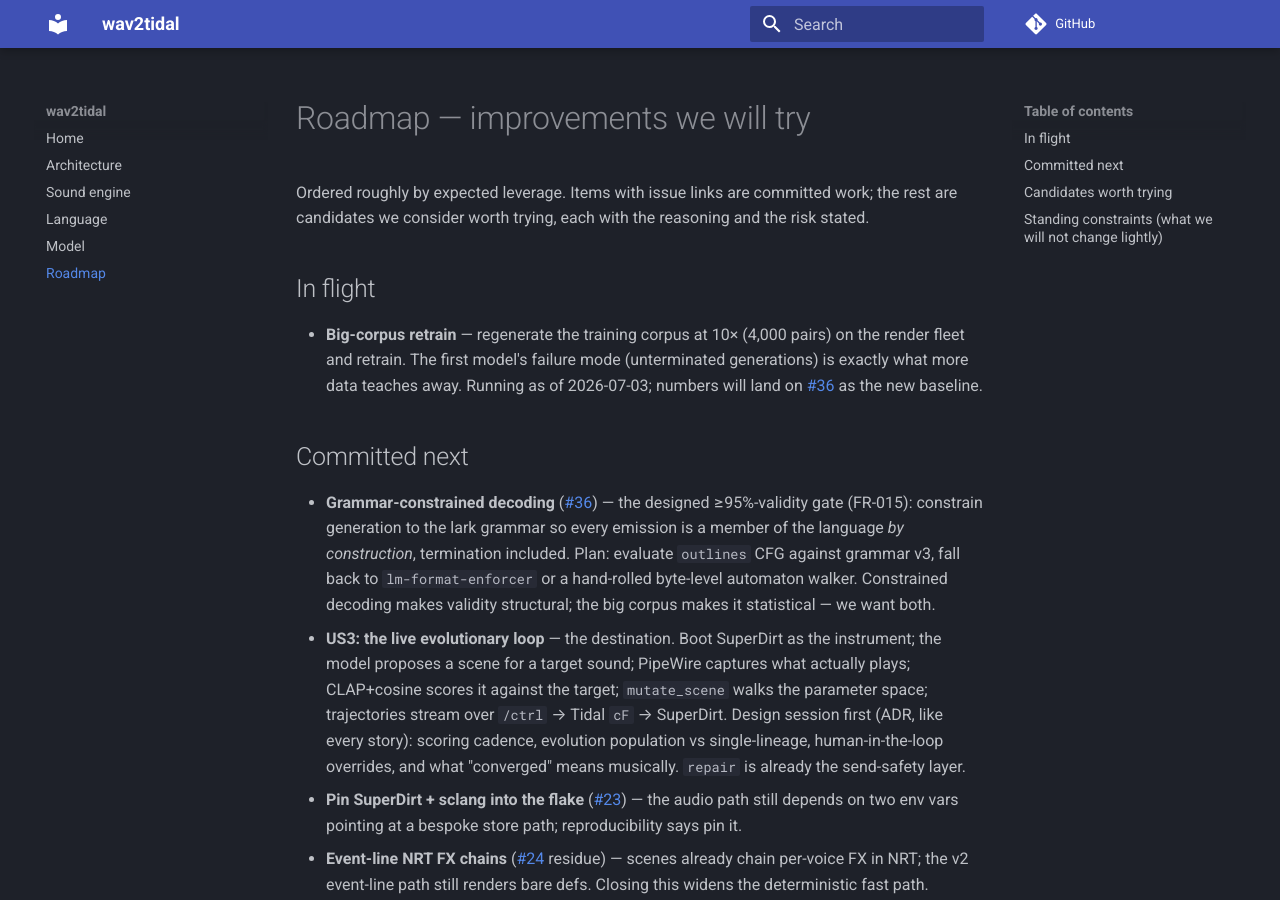
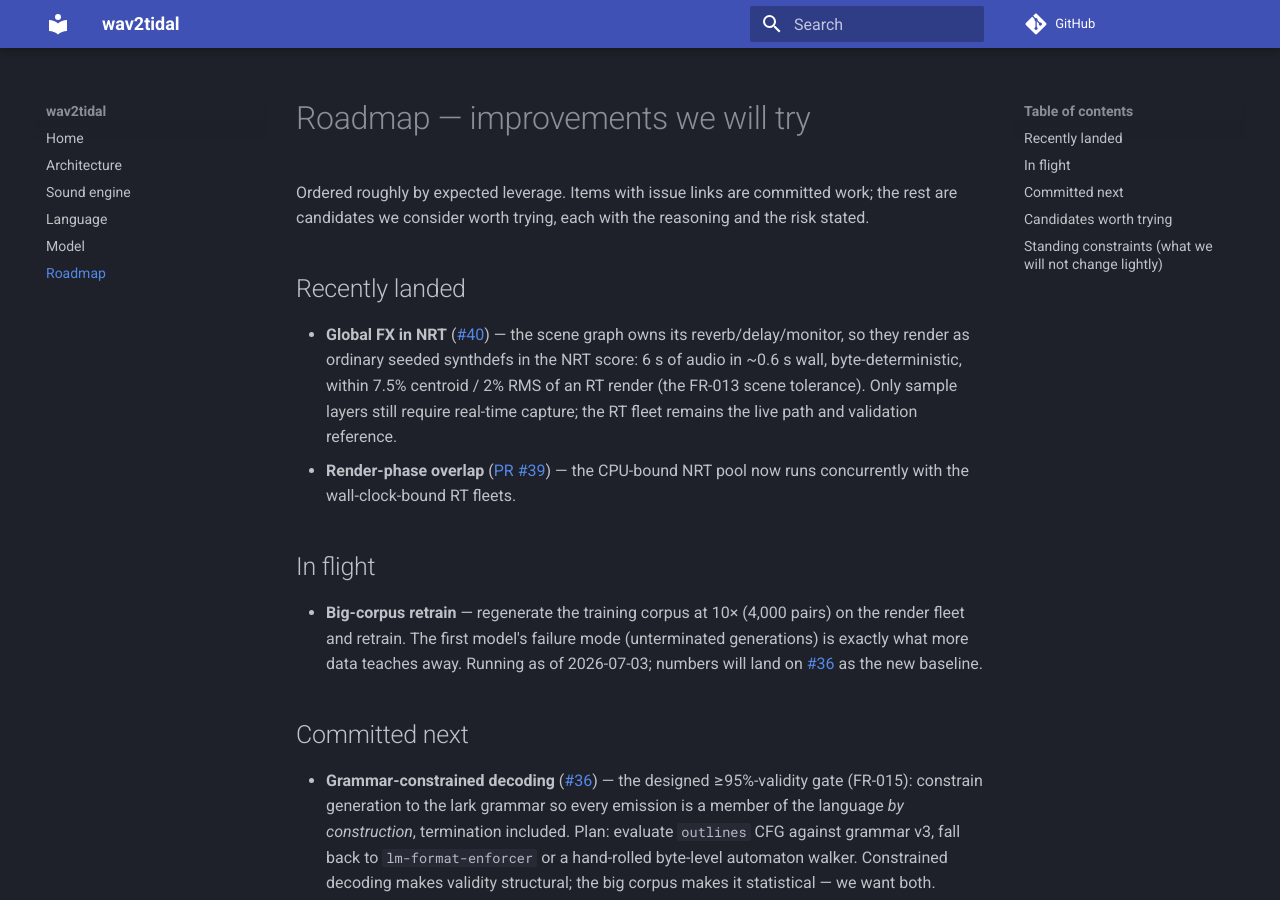
Before and after one commit to lambdasistemi/wav2tidal, an MkDocs documentation site: the page built from docs/roadmap.md, in a window 1280 px wide and 900 px high. Built offline with MkDocs 1.6.1 and Material for MkDocs 9.7.7, drawn with Linux system fonts in a browser that asks for light colours; comment, search, counter and statistics services are not loaded.

Commit message:
docs: NRT global FX landed — refresh roadmap and render table

```diff
--- a/docs/roadmap.md
+++ b/docs/roadmap.md
@@ -3,6 +3,20 @@
 Ordered roughly by expected leverage. Items with issue links are
 committed work; the rest are candidates we consider worth trying, each
 with the reasoning and the risk stated.
+
+## Recently landed
+
+- **Global FX in NRT**
+  ([#40](https://github.com/lambdasistemi/wav2tidal/issues/40)) — the
+  scene graph owns its reverb/delay/monitor, so they render as ordinary
+  seeded synthdefs in the NRT score: 6 s of audio in ~0.6 s wall,
+  byte-deterministic, within 7.5% centroid / 2% RMS of an RT render (the
+  FR-013 scene tolerance). Only sample layers still require real-time
+  capture; the RT fleet remains the live path and validation reference.
+- **Render-phase overlap**
+  ([PR #39](https://github.com/lambdasistemi/wav2tidal/pull/39)) — the
+  CPU-bound NRT pool now runs concurrently with the wall-clock-bound RT
+  fleets.
 
 ## In flight
 
```
Also changed, not shown: docs/sound-engine.md (+1 -1 lines).
